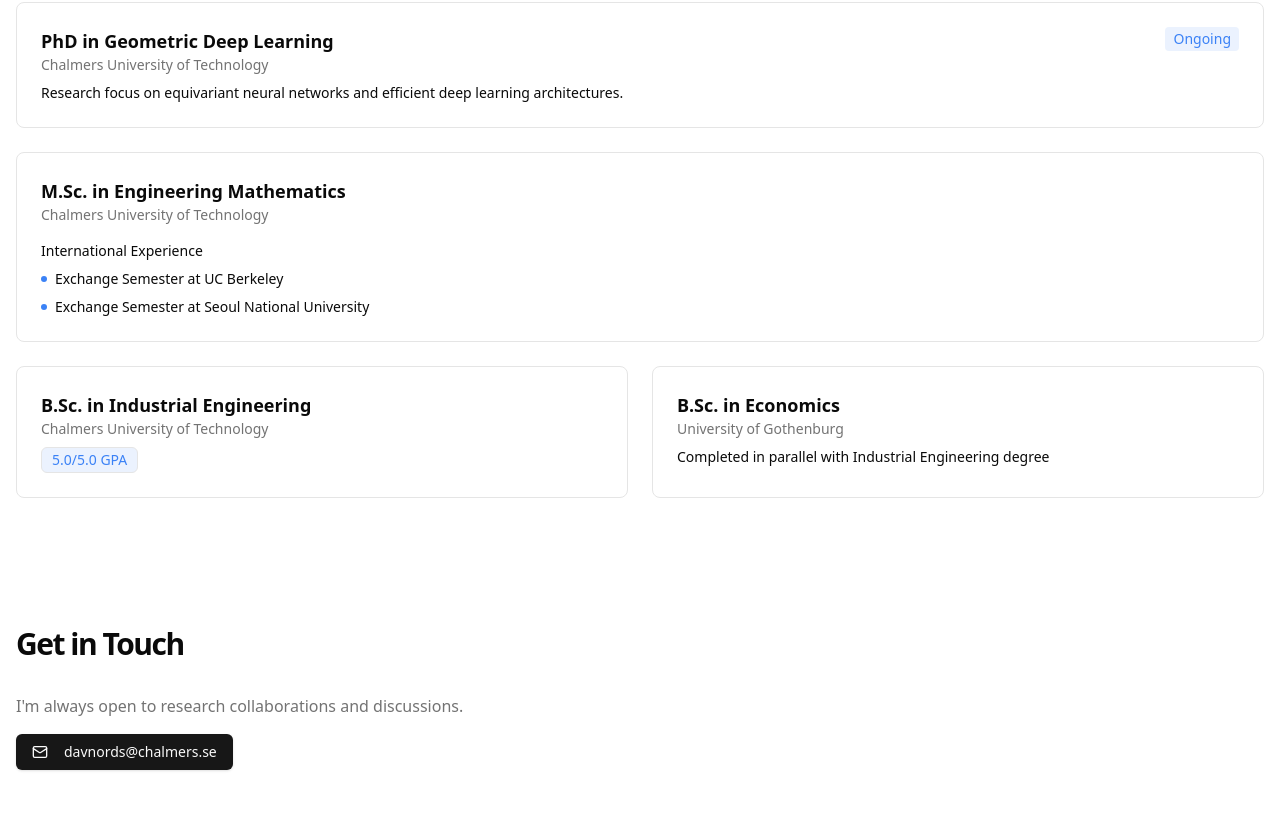
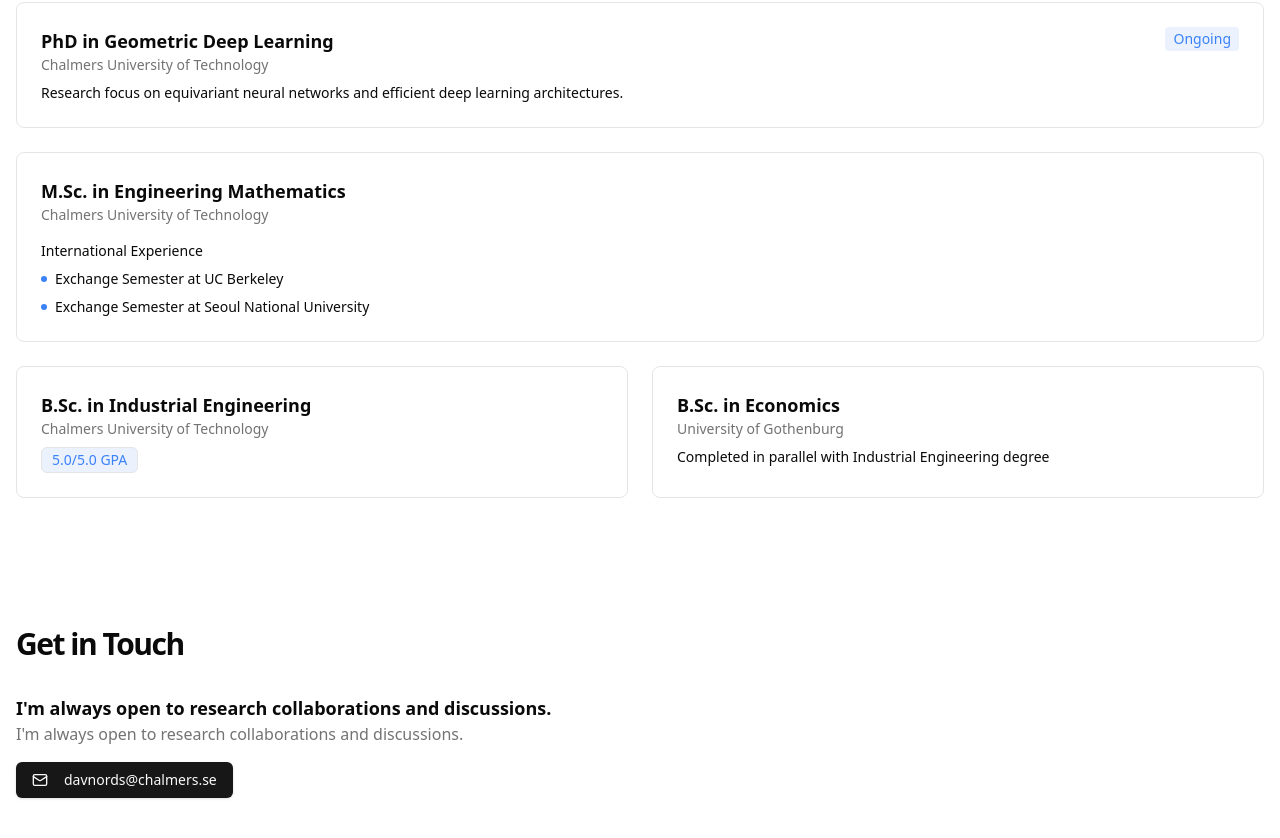
Before and after one commit to davnords/portfolio-website, a Next.js app: page / in a window 1280 px wide. Shown: the part 1386-2224 px from the top of the page. Built offline with nearby package versions, Linux system fonts and the light colour scheme.

Commit message:
fix: linting error

```diff
--- a/src/app/page.tsx
+++ b/src/app/page.tsx
@@ -162,8 +162,9 @@
         {/* Contact Section */}
         <section id="contact" className="py-16">
           <h2 className="mb-8 text-3xl font-bold tracking-tighter">Get in Touch</h2>
+          <h3 className="font-semibold text-lg">I&apos;m always open to research collaborations and discussions.</h3>
           <p className="text-muted-foreground">
-            I'm always open to research collaborations and discussions.
+            I&apos;m always open to research collaborations and discussions.
           </p>
           <div className="mt-4 flex space-x-4">
             <Button asChild>
--- a/src/components/theme-provider.tsx
+++ b/src/components/theme-provider.tsx
@@ -1,8 +1,8 @@
 "use client"
 
 import * as React from "react"
-import { ThemeProvider as NextThemesProvider } from "next-themes"
+import { ThemeProvider as NextThemesProvider, ThemeProviderProps } from "next-themes"
 
-export function ThemeProvider({ children, ...props }: any) {
+export function ThemeProvider({ children, ...props }: ThemeProviderProps) {
   return <NextThemesProvider {...props}>{children}</NextThemesProvider>
 }
```
